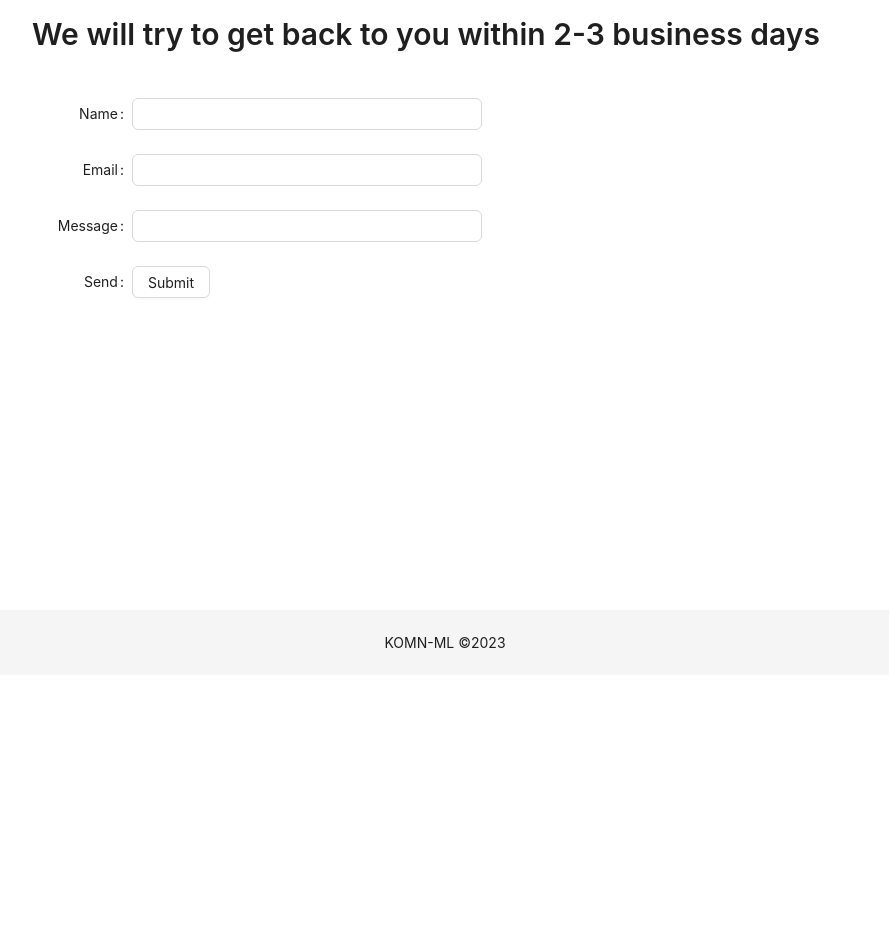
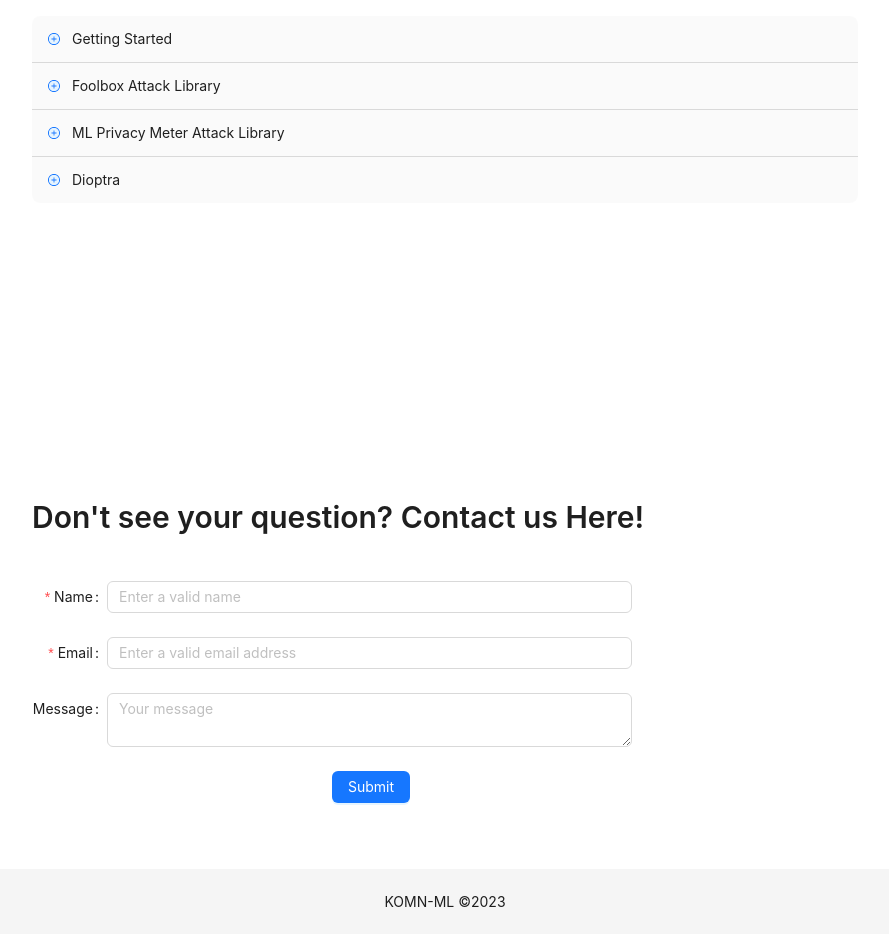
Before and after one commit to ncheungg/DEEP-LEARNING-SECURITY-TOOLS-REPOSITORY, a Next.js app: page /contact in a window 1280 px wide. Shown: the part 180-1114 px from the top of the page, without its empty margins (195-1084 px from the left). Before the commit the page ends 855 px from the top, so only its background shows below. Built offline with nearby package versions, Linux system fonts and the light colour scheme.

Commit message:
Added FAQ and revised contact us form

```diff
--- a/src/component/AttackRepoForms/AccordionAttack.tsx
+++ b/src/component/AttackRepoForms/AccordionAttack.tsx
@@ -15,7 +15,7 @@ const text = `
 
 const AccordionAttack: React.FC = () => (
   <Collapse accordion>
-    <Panel header="Cleverhans Attack Library" key="1">
+    <Panel header="Cleverhans Attacck Library" key="1">
       <CleverhansLib />
     </Panel>
     <Panel header="Foolbox Attack Library" key="2">
--- a/src/component/ContactForm/ContactForm.tsx
+++ b/src/component/ContactForm/ContactForm.tsx
@@ -1,5 +1,21 @@
 import React, { useState } from "react";
-import { Button, Cascader, DatePicker, Form, Input, InputNumber, Layout, Radio, Select, Switch, TreeSelect, Typography } from "antd";
+import {
+  Button,
+  message,
+  Space,
+  Cascader,
+  DatePicker,
+  Form,
+  Input,
+  InputNumber,
+  Layout,
+  Radio,
+  Select,
+  Switch,
+  TreeSelect,
+  Typography,
+} from "antd";
+import { type } from "os";
 
 type SizeType = Parameters<typeof Form>[0]["size"];
 
@@ -9,18 +25,61 @@ const ContactForm: React.FC = () => {
   const onFormLayoutChange = ({ size }: { size: SizeType }) => {
     setComponentSize(size);
   };
+  const [messageApi, contextHolder] = message.useMessage();
+
+  const validateMessages = {
+    required: "${name} required!",
+    types: {
+      email: "Please Enter a Valid email",
+    },
+  };
+
+  const success = () => {
+    messageApi.open({
+      type: "success",
+      content: "This is a success message",
+    });
+
+    console.log("pressed");
+  };
+
+  const error = () => {
+    messageApi.open({
+      type: "error",
+      content: "This is an error message",
+    });
+  };
 
   return (
     <Form
-      labelCol={{ span: 4 }}
-      wrapperCol={{ span: 14 }}
+      labelCol={{ span: 3 }}
+      wrapperCol={{ span: 35 }}
       layout="horizontal"
       initialValues={{ size: componentSize }}
       onValuesChange={onFormLayoutChange}
       size={componentSize as SizeType}
       style={{ maxWidth: 600 }}
+      validateMessages={validateMessages}
     >
-      <Form.Item label="Name">
+      <Form.Item name={["Name"]} label="Name" rules={[{ required: true }]}>
+        <Input placeholder="Enter a valid name" />
+      </Form.Item>
+      <Form.Item name={["Email"]} label="Email" rules={[{ type: "email", required: true }]}>
+        <Input placeholder="Enter a valid email address" />
+      </Form.Item>
+      <Form.Item name={["user", "introduction"]} label="Message">
+        <Input.TextArea placeholder="Your message " />
+      </Form.Item>
+      <Form.Item wrapperCol={{ span: 2, offset: 12 }}>
+        <>
+          {contextHolder}
+          {/* <Button type="primary" onClick={htmltype = "submit" ? success : () => {}}> */}
+          <Button type="primary" htmlType="submit" onClick={success}>
+            Submit
+          </Button>
+        </>
+      </Form.Item>
+      {/* <Form.Item label="Name">
         <Input />
       </Form.Item>
       <Form.Item label="Email">
@@ -32,7 +91,7 @@ const ContactForm: React.FC = () => {
 
       <Form.Item label="Send">
         <Button>Submit</Button>
-      </Form.Item>
+      </Form.Item> */}
     </Form>
   );
 };
--- /dev/null
+++ b/src/component/ContactForm/QuestionForm.tsx
@@ -0,0 +1,29 @@
+import React from "react";
+import { Collapse, Space } from "antd";
+import { PlusCircleTwoTone, MinusCircleTwoTone } from "@ant-design/icons";
+
+const { Panel } = Collapse;
+const text = `
+  A dog is a type of domesticated animal.
+  Known for its loyalty and faithfulness,
+  it can be found as a welcome guest in many households across the world.
+`;
+
+const FAQAccordion: React.FC = () => (
+  <Collapse accordion={true} bordered={false} expandIcon={({ isActive }) => (isActive ? <MinusCircleTwoTone /> : <PlusCircleTwoTone />)}>
+    <Panel header="Getting Started" key="1 ">
+      <p>{text}</p>
+    </Panel>
+    <Panel header="Foolbox Attack Library" key="2">
+      <p>{text}</p>
+    </Panel>
+    <Panel header="ML Privacy Meter Attack Library" key="3">
+      <p>{text}</p>
+    </Panel>
+    <Panel header="Dioptra" key="4">
+      <p>{text}</p>
+    </Panel>
+  </Collapse>
+);
+
+export default FAQAccordion;
--- a/src/pages/contact/index.tsx
+++ b/src/pages/contact/index.tsx
@@ -2,6 +2,7 @@ import Navbar from "@/component/navbar/Navbar";
 import Footer from "@/component/footer/Footer";
 import { Col, Layout, Typography } from "antd";
 import ContactForm from "@/component/ContactForm/ContactForm";
+import FAQAccordion from "@/component/ContactForm/QuestionForm";
 
 const { Title } = Typography;
 
@@ -15,14 +16,20 @@ export default function Contact() {
       <Content
         style={{
           backgroundColor: "white",
+          // backgroundImage=
           minHeight: "calc(100vh - 4em)",
           padding: "3em",
           width: "65em",
         }}
       >
-        <Title>Contact Us</Title>
         <Title level={2} style={{ paddingBottom: "1em" }}>
-          We will try to get back to you within 2-3 business days
+          Frequently Asked Questions
+        </Title>
+
+        <FAQAccordion />
+
+        <Title level={2} style={{ paddingBottom: "1em", paddingTop: "9em" }}>
+          Don't see your question? Contact us Here!
         </Title>
 
         <ContactForm />
```
